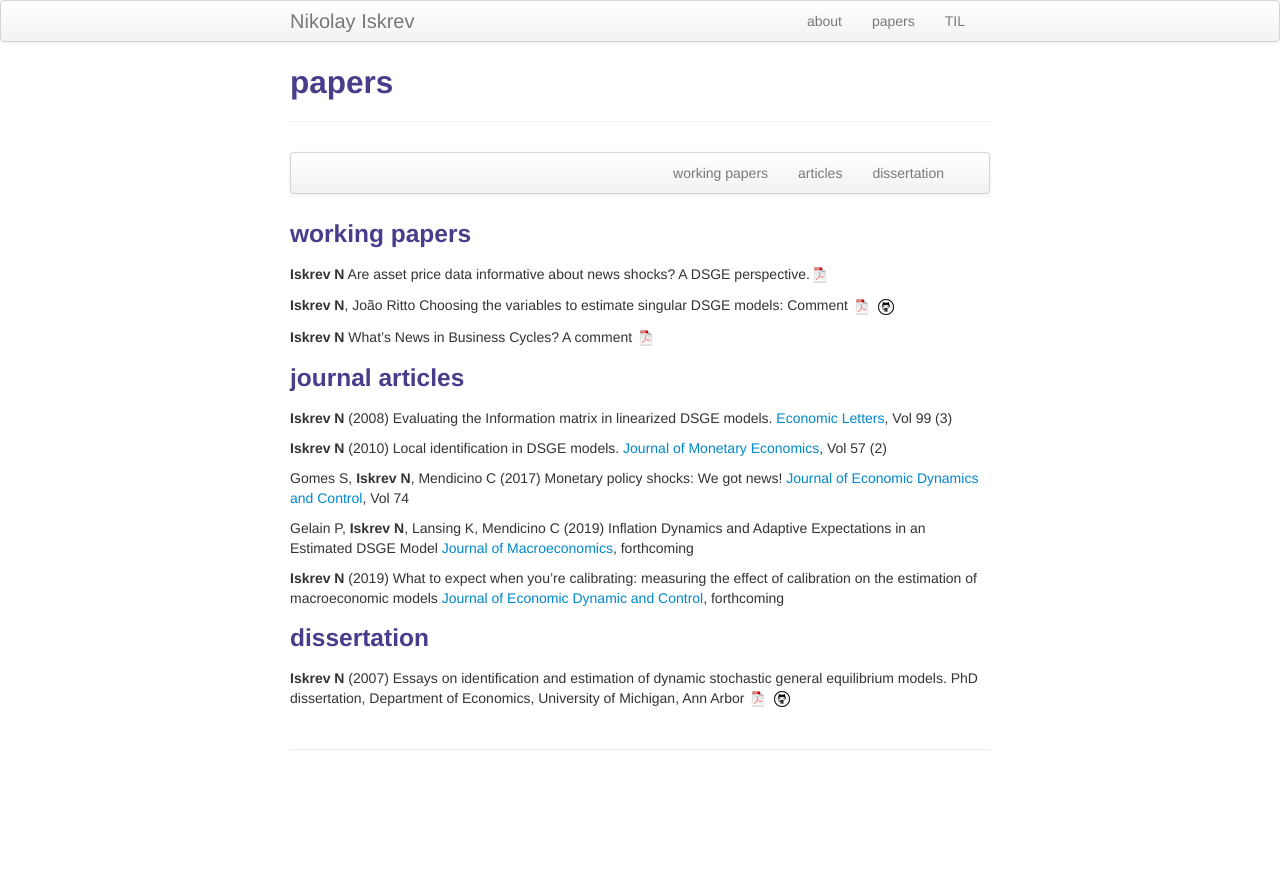
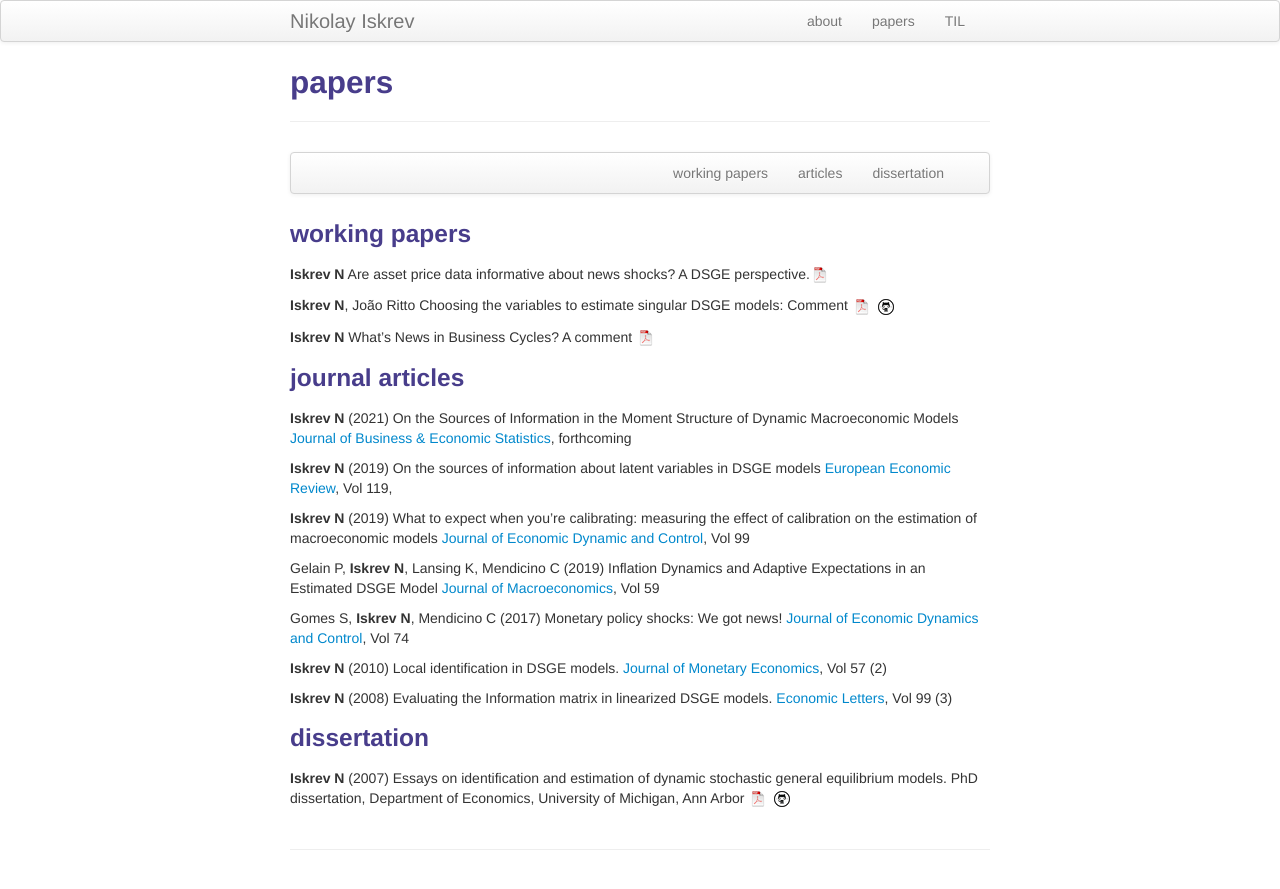
Before and after one commit to niskrev/niskrev.github.io, a Jekyll site: the page built from pages/papers.md, in a window 1280 px wide. Shown: the top 889 px of the page. Built offline with Jekyll 4.4.1, drawn with Linux system fonts in a browser that asks for light colours.

Commit message:
update publications

```diff
--- a/pages/papers.md
+++ b/pages/papers.md
@@ -15,6 +15,7 @@ description: Nikolay Iskrev's papers
 </div>
 
 ### <a name="techreports"></a>working papers
+
 **Iskrev N** Are asset price data informative about news shocks? A DSGE perspective.[![pdf](icons16/pdf-icon.png)](https://www.ecb.europa.eu/pub/pdf/scpwps/ecb.wp2161.en.pdf?ac50bbe68a8a315ec81869135857be20)
 
 **Iskrev N**, João Ritto Choosing the variables to estimate singular DSGE models: Comment
@@ -25,23 +26,23 @@ description: Nikolay Iskrev's papers
 [![pdf](icons16/pdf-icon.png)](../assets/papers/SGU-Comment.pdf)
 
 
-[//]: #**Iskrev N** On the distribution of information in the moment structure of DSGE models
-[//]: #[![pdf](icons16/pdf-icon.png)](../assets/papers/Moment-Structure.pdf)
-[//]: #[![GitHub](icons16/github-icon.png)](https://github.com/niskrev/Moment-Structure)
-
-
 
 ### <a name="articles"></a>journal articles
 
-**Iskrev N** (2008) Evaluating the Information matrix in linearized DSGE models. [Economic Letters](https://www.journals.elsevier.com/economics-letters), Vol 99 (3)
+**Iskrev N** (2021) On the Sources of Information in the Moment Structure of Dynamic Macroeconomic Models [Journal of Business & Economic Statistics](10.1080/07350015.2020.1803079), forthcoming
+
+**Iskrev N** (2019) On the sources of information about latent variables in DSGE models [European Economic Review](https://doi.org/10.1016/j.euroecorev.2019.07.012), Vol 119,
+
+**Iskrev N** (2019) What to expect when you're calibrating: measuring the effect of calibration on the estimation of macroeconomic models [Journal of Economic Dynamic and Control](https://www.sciencedirect.com/science/article/pii/S0165188918303907?dgcid=author#sec0010), Vol 99
+
+Gelain P, **Iskrev N**, Lansing K, Mendicino C (2019) Inflation Dynamics and Adaptive Expectations in an Estimated DSGE Model [Journal of Macroeconomics](https://doi.org/10.1016/j.jmacro.2018.12.002), Vol 59
+
+Gomes S, **Iskrev N**, Mendicino C (2017) Monetary policy shocks: We got news! [Journal of Economic Dynamics and Control](https://www.sciencedirect.com/science/article/pii/S0165188916301749), Vol 74
 
 **Iskrev N** (2010) Local identification in DSGE models. [Journal of Monetary Economics](https://www.sciencedirect.com/science/article/abs/pii/S0304393209001883), Vol 57 (2)
 
-Gomes S, **Iskrev N**, Mendicino C (2017) Monetary policy shocks: We got news! [Journal of Economic Dynamics and Control](https://www.sciencedirect.com/science/article/pii/S0165188916301749), Vol 74
+**Iskrev N** (2008) Evaluating the Information matrix in linearized DSGE models. [Economic Letters](https://www.journals.elsevier.com/economics-letters), Vol 99 (3)
 
-Gelain P, **Iskrev N**, Lansing K, Mendicino C (2019) Inflation Dynamics and Adaptive Expectations in an Estimated DSGE Model [Journal of Macroeconomics](https://doi.org/10.1016/j.jmacro.2018.12.002), forthcoming
-
-**Iskrev N** (2019) What to expect when you're calibrating: measuring the effect of calibration on the estimation of macroeconomic models [Journal of Economic Dynamic and Control](https://www.sciencedirect.com/science/article/pii/S0165188918303907?dgcid=author#sec0010), forthcoming
 
 ### <a name="thesis"></a>dissertation
 
```
